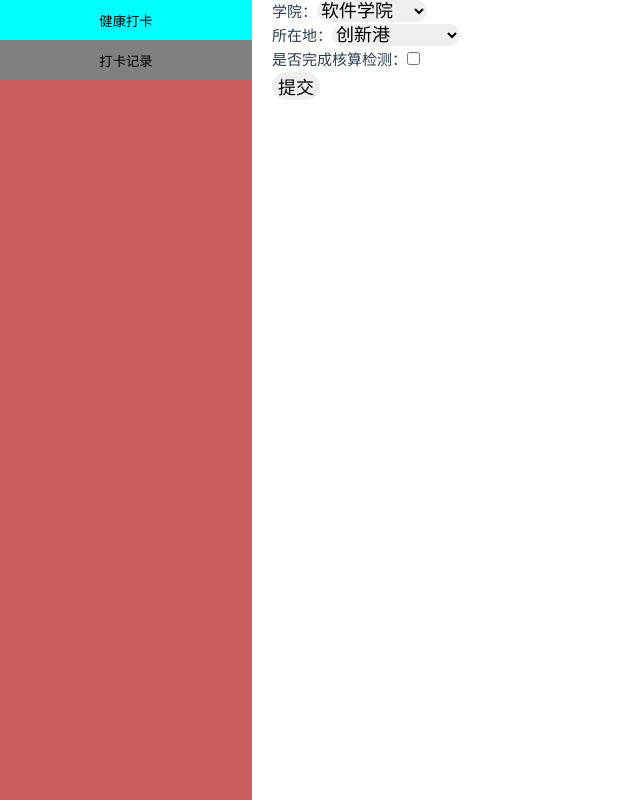
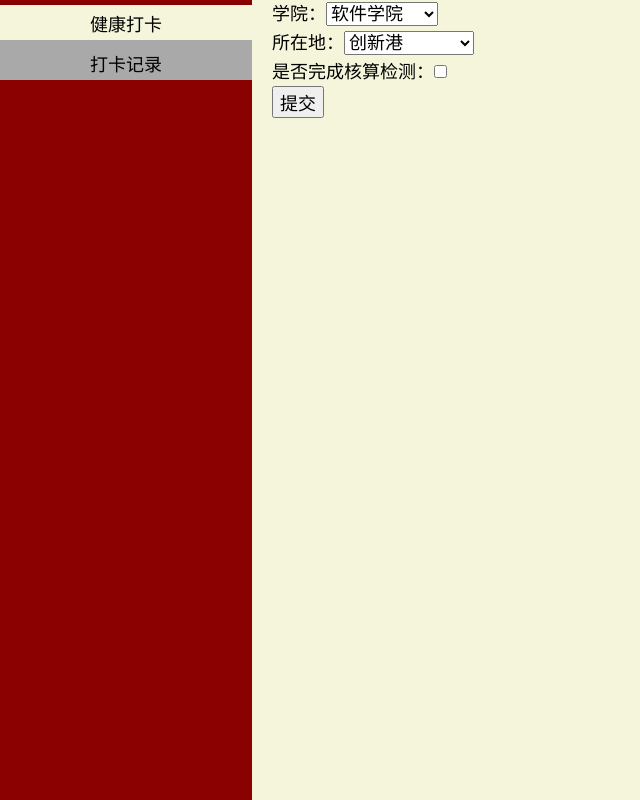
Before and after one commit to Ultcrt/pandemic-supervisor, a Vue app: page /#/login in a window 1280 px wide. Both pictures are taken after a click on the button "登录". Shown: the whole page, without its empty margins (0-640 px from the left). Built offline with nearby package versions, Linux system fonts and the light colour scheme.

Commit message:
Finish basic style

```diff
--- a/package.json
+++ b/package.json
@@ -10,6 +10,7 @@
     "lint": "eslint pandemic-supervisor --ext .vue,.js,.jsx,.cjs,.mjs,.ts,.tsx,.cts,.mts --fix --ignore-path .gitignore"
   },
   "dependencies": {
+    "echarts": "^5.4.0",
     "vue": "^3.2.41"
   },
   "devDependencies": {
--- a/src/components/Admin.vue
+++ b/src/components/Admin.vue
@@ -1,22 +1,116 @@
 <template>
 <div id="admin">
   <Menu :tabs="tabs" @tab-changed="onTabChanged"></Menu>
+  <div class="menu-page" id="not-done-test" v-if="tabSelected === tabs[0]">
+    <div>
+      <label>学院：</label>
+      <select class="global-input">
+        <option v-for="item in departmentList">{{item}}</option>
+      </select>
+    </div>
+    <p>今日未打卡人数：{{ notDoneTestList.length }}</p>
+    <table>
+      <tr>
+        <th>学号</th>
+        <th>姓名</th>
+        <th>联系方式</th>
+        <th>操作</th>
+      </tr>
+      <tr v-for="item in notDoneTestList">
+        <td>{{item.id}}</td>
+        <td>{{item.name}}</td>
+        <td>{{item.phoneNumber}}</td>
+        <td class="operation-td"><button class="clickable global-input">代打卡</button></td>
+      </tr>
+    </table>
+  </div>
+  <div class="menu-page" v-else-if="tabSelected === tabs[1]">
+    <table>
+      <tr>
+        <th>学号</th>
+        <th>姓名</th>
+        <th>联系方式</th>
+      </tr>
+      <tr v-for="item in requestNotDoneTestInTwoDays()">
+        <td>{{item.id}}</td>
+        <td>{{item.name}}</td>
+        <td>{{item.phoneNumber}}</td>
+      </tr>
+    </table>
+  </div>
+  <div class="menu-page" v-else-if="tabSelected === tabs[2]">
+    <table>
+      <tr>
+        <th>学号</th>
+        <th>姓名</th>
+        <th>联系方式</th>
+      </tr>
+      <tr v-for="item in requestNotDoneTestInTwoDays()">
+        <td>{{item.id}}</td>
+        <td>{{item.name}}</td>
+        <td>{{item.phoneNumber}}</td>
+      </tr>
+    </table>
+  </div>
+  <div class="menu-page" v-else-if="tabSelected === tabs[3]">
+    <table>
+      <tr>
+        <th>学号</th>
+        <th>姓名</th>
+        <th>联系方式</th>
+      </tr>
+      <tr v-for="item in requestNotDoneTestInTwoDays()">
+        <td>{{item.id}}</td>
+        <td>{{item.name}}</td>
+        <td>{{item.phoneNumber}}</td>
+      </tr>
+    </table>
+  </div>
 </div>
 </template>
 
 <script setup lang="ts">
 import Menu from "./Menu.vue";
 import {ref} from "vue";
-import {Authority, authority} from "../scripts/SharedState";
+import {Authority, authority, departmentList} from "../scripts/SharedState";
 
 // 权限检测
 if (authority.value !== Authority.Admin) {
   window.location.hash = "#/login"
 }
 
-let tabs = ['统计数据', '记录修改', '代打卡']
+interface IStudentInfo {
+  id: string,
+  name: string,
+  phoneNumber: string,
+  department: string,
+}
+
+let tabs = ['本日未打卡', "连续两日未打卡", '查询学生记录', '修改记录']
 
 let tabSelected = ref(tabs[0])
+
+let notDoneTestList = requestNotDoneTestList()
+
+function requestNotDoneTestList(): Array<IStudentInfo> {
+  // TODO 接入数据库
+  return [
+    {id: "12345678", name: "李伟", phoneNumber: "1008611", department: "软件学院"},
+    {id: "12345678", name: "李伟", phoneNumber: "1008611", department: "软件学院"},
+    {id: "12345678", name: "李伟", phoneNumber: "1008611", department: "软件学院"},
+    {id: "12345678", name: "李伟", phoneNumber: "1008611", department: "软件学院"},
+  ]
+}
+
+function requestNotDoneTestInTwoDays(): Array<IStudentInfo> {
+  // TODO 接入数据库
+  return [
+    {id: "12345678", name: "李伟", phoneNumber: "1008611", department: "软件学院"},
+    {id: "12345678", name: "李伟", phoneNumber: "1008611", department: "软件学院"},
+    {id: "12345678", name: "李伟", phoneNumber: "1008611", department: "软件学院"},
+    {id: "12345678", name: "李伟", phoneNumber: "1008611", department: "软件学院"},
+  ]
+}
 
 function onTabChanged(tabName: string) {
   tabSelected.value = tabName
@@ -24,5 +118,14 @@ function onTabChanged(tabName: string) {
 </script>
 
 <style scoped>
+#admin {
+  width: 100%;
+  height: 100%;
+  display: flex;
+  flex-direction: row;
+}
 
+.operation-td {
+  text-align: center;
+}
 </style>
--- a/src/components/Login.vue
+++ b/src/components/Login.vue
@@ -54,7 +54,7 @@ function login() {
   justify-content: space-around;
   align-items: center;
 
-  background-color: aqua;
+  background-color: beige;
 }
 
 .sub-window {
@@ -64,7 +64,6 @@ function login() {
 #login-sub-window {
   width: 40vh;
   height: 40vh;
-  border-radius: 20px;
 
   display: flex;
   flex-direction: column;
@@ -101,5 +100,6 @@ function login() {
 
 .login-input {
   width: 75%;
+  font-size: 24px;
 }
 </style>
--- a/src/components/Menu.vue
+++ b/src/components/Menu.vue
@@ -25,7 +25,7 @@ function tabChanged(tabName: string) {
   justify-content: flex-start;
   width: 20%;
   height: 100%;
-  background-color: indianred;
+  background-color: darkred;
   margin-right: 20px;
 }
 
@@ -33,10 +33,13 @@ function tabChanged(tabName: string) {
   width: 100%;
   height: 5%;
   border: none;
-  background-color: gray;
+  background-color: darkgray;
+  cursor: pointer;
+  border-top: 5px solid darkgray;
 }
 
 .menu-button.selected {
-  background-color: aqua;
+  background-color: beige;
+  border-top: 5px solid darkred;
 }
 </style>
--- a/src/components/Student.vue
+++ b/src/components/Student.vue
@@ -1,17 +1,17 @@
 <template>
 <div id="student">
   <Menu :tabs="tabs" @tab-changed="onTabChanged"/>
-  <div id="submission" v-if="tabSelected===tabs[0]">
+  <div class="menu-page" id="submission" v-if="tabSelected===tabs[0]">
     <div id="department">
       <label class="login-label">学院：</label>
       <select class="global-input">
-        <option v-for="item in requestDepartmentList()">{{item}}</option>
+        <option v-for="item in departmentList">{{item}}</option>
       </select>
     </div>
     <div id="location">
       <label class="login-label">所在地：</label>
       <select class="global-input">
-        <option v-for="item in requestLocationList()">{{item}}</option>
+        <option v-for="item in locationList">{{item}}</option>
       </select>
     </div>
     <div id="done-test">
@@ -20,8 +20,8 @@
     </div>
     <button id="submit-button" class="global-input" @click="submit">提交</button>
   </div>
-  <div id="history" v-else-if="tabSelected===tabs[1]">
-    <table id="history-table">
+  <div class="menu-page" id="history" v-else-if="tabSelected===tabs[1]">
+    <table>
       <tr>
         <th>打卡时间</th>
         <th>学院</th>
@@ -42,51 +42,30 @@
 <script setup lang="ts">
 import {ref} from "vue";
 import Menu from "./Menu.vue"
-import {Authority, authority} from "../scripts/SharedState";
+import {Authority, authority, locationList, departmentList} from "../scripts/SharedState";
 
 // 权限检测
 if (authority.value !== Authority.Student) {
   window.location.hash = "#/login"
 }
 
-class SubmitRecord {
-  public recordDatetime: Date
-  public department: string
-  public location: string
-  public doneTest: boolean
-
-  public constructor(recordDatetime: Date, department: string, location: string, doneTest: boolean) {
-    this.recordDatetime = recordDatetime
-    this.department = department
-    this.location = location
-    this.doneTest = doneTest
-  }
+interface ISubmitRecord {
+  recordDatetime: Date
+  department: string
+  location: string
+  doneTest: boolean
 }
 
 let tabs = ['健康打卡', '打卡记录']
 
 let tabSelected = ref(tabs[0])
 
-function requestDepartmentList(): Array<string> {
-  // TODO 接入数据库
-  let database = ["软件学院", "计算机学院", "医学院"]
-
-  return database
-}
-
-function requestLocationList(): Array<string> {
-  // TODO 接入数据库
-  let database = ["创新港", "兴庆", "曲江", "校外（省内）", "校外（省外）"]
-
-  return database
-}
-
-function requestHistory(): Array<SubmitRecord> {
+function requestHistory(): Array<ISubmitRecord> {
   // TODO 接入数据库
   let database = [
-      new SubmitRecord(new Date(), "软件学院", "创新港", true),
-      new SubmitRecord(new Date(), "计算机学院", "曲江", true),
-      new SubmitRecord(new Date(), "医学院", "兴庆", false),
+    {recordDatetime: new Date(), department: "软件学院", location: "创新港", doneTest: true},
+    {recordDatetime: new Date(), department: "软件学院", location: "创新港", doneTest: true},
+    {recordDatetime: new Date(), department: "软件学院", location: "创新港", doneTest: true},
   ]
   return database
 }
@@ -107,19 +86,4 @@ function onTabChanged(tabName: string) {
   height: 100%;
   width: 100%;
 }
-
-#submission {
-  height: 100%;
-  width: 80%;
-}
-
-#history {
-  height: 100%;
-  width: 80%;
-  overflow: auto;
-}
-
-#history-table {
-  width: 100%;
-}
 </style>
--- a/src/css/Global.css
+++ b/src/css/Global.css
@@ -6,10 +6,20 @@ html {
 
 body {
     height: 100%;
+    background-color: beige;
 }
 
 #app {
     height: 100%;
+}
+
+* {
+    font-size: 18px;
+    color: black;
+}
+
+table {
+    width: 100%;
 }
 
 table, td, th {
@@ -18,9 +28,6 @@ table, td, th {
 }
 
 .global-input {
-    border-radius: 20px;
-    font-size: 18px;
-    border: none;
     cursor: pointer;
 }
 .global-input:active {
@@ -30,3 +37,9 @@ table, td, th {
 .clickable {
     cursor: pointer;
 }
+
+.menu-page {
+    height: 100%;
+    width: 80%;
+    overflow: auto;
+}
--- a/src/scripts/SharedState.ts
+++ b/src/scripts/SharedState.ts
@@ -7,3 +7,21 @@ export class Authority {
 }
 
 export let authority = ref(Authority.Visitor)
+
+export let departmentList = requestDepartmentList()
+
+export let locationList = requestLocationList()
+
+function requestDepartmentList(): Array<string> {
+    // TODO 接入数据库
+    let database = ["软件学院", "计算机学院", "医学院"]
+
+    return database
+}
+
+function requestLocationList(): Array<string> {
+    // TODO 接入数据库
+    let database = ["创新港", "兴庆", "曲江", "校外（省内）", "校外（省外）"]
+
+    return database
+}
```
Also changed, not shown: 1 other file (tests, documents, lock files or other folders).
